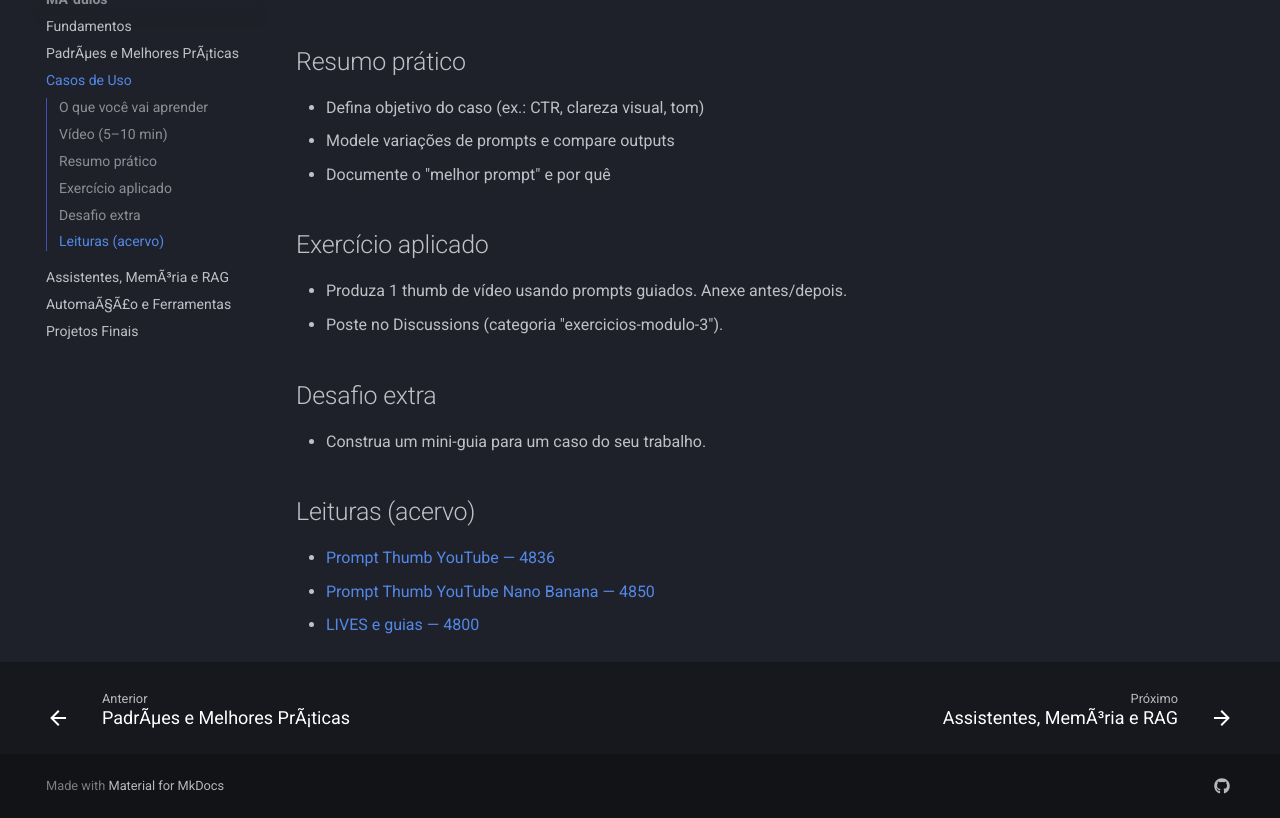
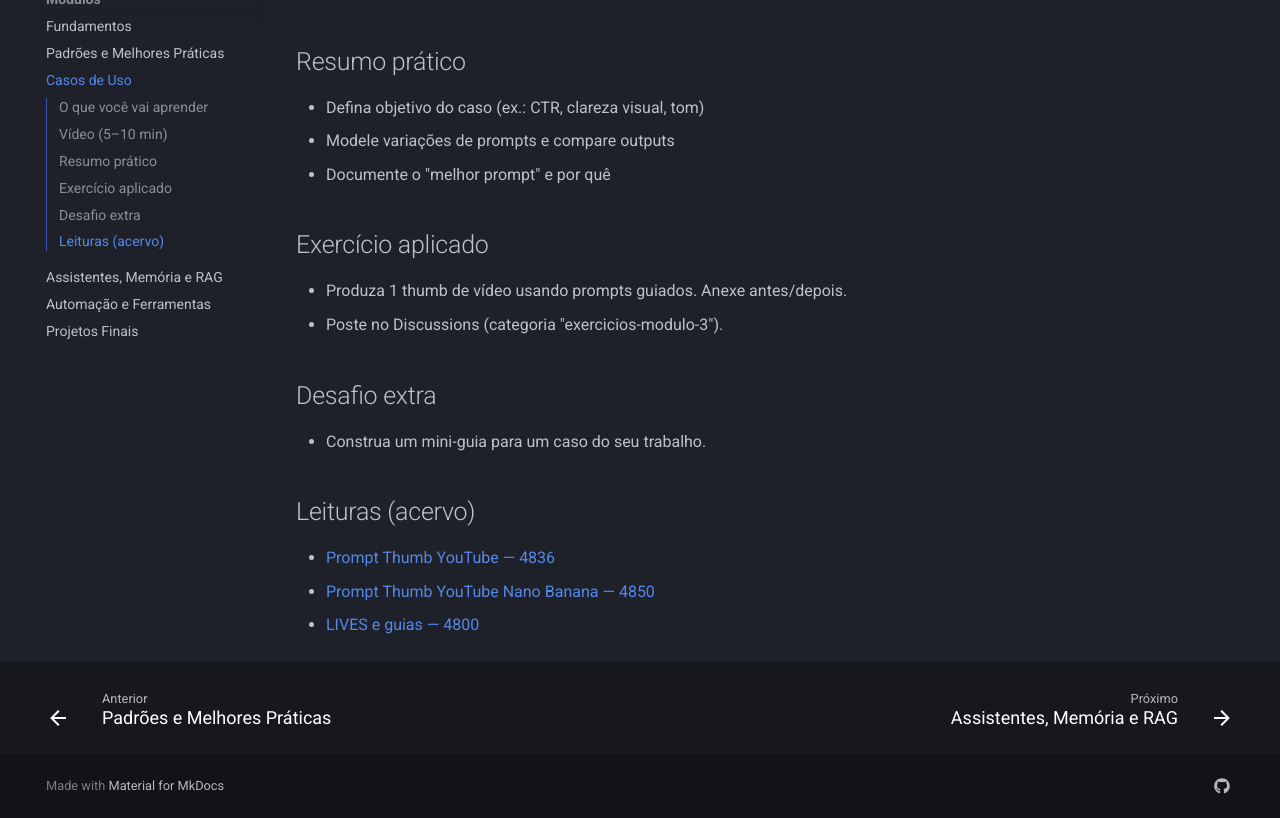
Before and after one commit to inematds/Prompts, an MkDocs documentation site: the page built from docs/modulo3_casos_uso/README.md, in a window 1280 px wide and 900 px high, scrolled down 850 px, cut to the strip 82-900 px from the top of the window. Built offline with MkDocs 1.6.1 and Material for MkDocs 9.7.7, drawn with Linux system fonts in a browser that asks for light colours; comment, search, counter and statistics services are not loaded.

```diff
--- a/mkdocs.yml
+++ b/mkdocs.yml
@@ -1,5 +1,5 @@
 site_name: Engenharia de Prompts 2.0
-site_description: Curso prÃ¡tico e visual de Engenharia de Prompts inspirado no acervo INEMA.Prompts
+site_description: Curso prático e visual de Engenharia de Prompts inspirado no acervo INEMA.Prompts
 site_url: https://inematds.github.io/prompts
 repo_url: https://github.com/inematds/prompts
 theme:
@@ -20,19 +20,19 @@ theme:
   favicon: recursos/favicon.svg
 edit_uri: edit/main/docs/
 nav:
-  - InÃ­cio: index.md
-  - EducaÃ§Ã£o:
-      - VisÃ£o Geral: educacao/index.md
+  - Início: index.md
+  - Educação:
+      - Visão Geral: educacao/index.md
       - Trilhas:
           - Fundamentos: educacao/trilhas/fundamentos.md
-          - TÃ©cnicas: educacao/trilhas/tecnicas.md
-          - AvanÃ§ado (Masterclass): educacao/trilhas/avancado-masterclass.md
-  - MÃ³dulos:
+          - Técnicas: educacao/trilhas/tecnicas.md
+          - Avançado (Masterclass): educacao/trilhas/avancado-masterclass.md
+  - Módulos:
       - Fundamentos: modulo1_fundamentos/README.md
-      - PadrÃµes e Melhores PrÃ¡ticas: modulo2_padroes/README.md
+      - Padrões e Melhores Práticas: modulo2_padroes/README.md
       - Casos de Uso: modulo3_casos_uso/README.md
-      - Assistentes, MemÃ³ria e RAG: modulo4_assistentes_memoria/README.md
-      - AutomaÃ§Ã£o e Ferramentas: modulo5_automacao_ferramentas/README.md
+      - Assistentes, Memória e RAG: modulo4_assistentes_memoria/README.md
+      - Automação e Ferramentas: modulo5_automacao_ferramentas/README.md
       - Projetos Finais: modulo6_projetos_finais/README.md
   - Guia:
       - Visão Geral: guia/visao-geral.md
@@ -40,8 +40,12 @@ nav:
       - Modelo de Curso: guia/modelo-curso.md
       - Para Empresas: guia/empresa.md
       - De Prompts a Agentes: guia/agentes-ia.md
+  - Templates:
       - Modelos de Prompt: templates/modelos-prompts.md
-  - ExercÃ­cios: exercicios/index.md
+      - Plano de Curso: templates/plano-curso.md
+      - Roteiro de Workshop: templates/roteiro-workshop.md
+      - Template de Exercício: templates/template-exercicio.md
+  - Exercícios: exercicios/index.md
 extra:
   social:
     - icon: fontawesome/brands/github
```
